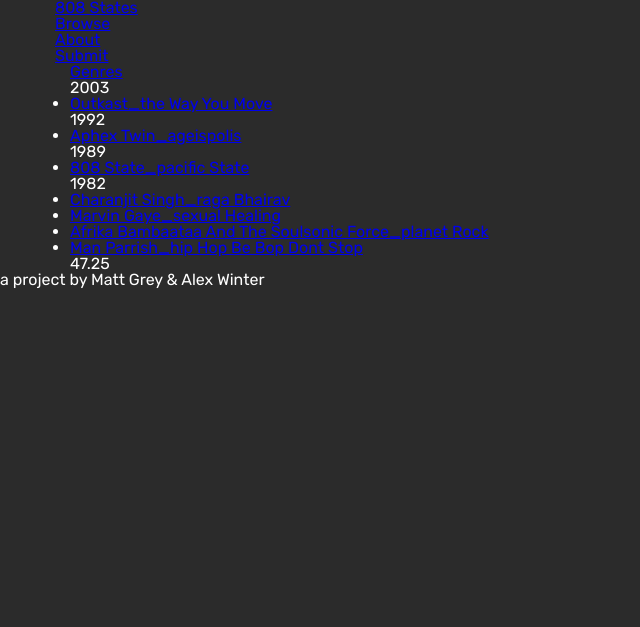
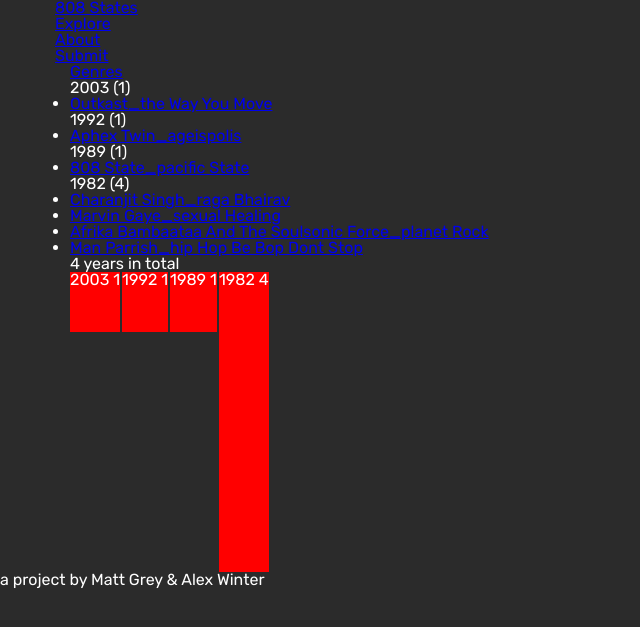
Before and after one commit to 808records/808records.github.io, a Jekyll site: the page built from _pages/years.html, in a window 1280 px wide. Shown: the top 627 px of the page, without its empty margins (0-640 px from the left). Built offline with Jekyll 4.4.1, drawn with Linux system fonts in a browser that asks for light colours.

Commit message:
bar chart logic

```diff
--- a/_config.yml
+++ b/_config.yml
@@ -84,7 +84,7 @@
       permalink: /genres/:title/
 
 navigation:
-  - title: Browse
+  - title: Explore
     url: /
   - title: About
     url: /about
--- a/_layouts/genre.html
+++ b/_layouts/genre.html
@@ -6,6 +6,6 @@
 
 {% capture this_genre %}{{ page.title }}{% endcapture %}
 
-{% for this in site.categories[this_genre] %}
-  <li>{{this.title}}</li>
+{% for genre in site.categories[this_genre] %}
+  <li>{{ genre.track.title }}</li>
 {% endfor %}
--- a/_pages/years.html
+++ b/_pages/years.html
@@ -5,29 +5,32 @@
 
 <a href="/genres">Genres</a>
 
-{% for post in site.posts  %}
-  {% capture this_year %}{{ post.date | date: "%Y" }}{% endcapture %}
-  {% capture next_year %}{{ post.previous.date | date: "%Y" }}{% endcapture %}
-
-  {% if forloop.first %}
-  <h2 id="{{ this_year }}-ref">{{this_year}}</h2>
-  <ul>
-  {% endif %}
-
-    <li><a href="{{ post.url }}">{{ post.title }}</a></li>
-
-  {% if forloop.last %}
-  </ul>
-  {% else %}
-    {% if this_year != next_year %}
+{% assign posts_by_year = site.posts | group_by_exp:"post", "post.date | date: '%Y'"  %}
+{% for year in posts_by_year %}
+  <h3>{{ year.name }} ({{ year.size }})</h3>
+    <ul>
+      {% for post in year.items %}
+        <li><a href="{{ post.url }}">{{ post.title }}</a></li>
+      {% endfor %}
     </ul>
-    <h2 id="{{ next_year }}-ref">{{next_year}}</h2>
-    <ul>
-    {% endif %}
-  {% endif %}
 {% endfor %}
 
-{% assign year_count = 45 %}
-{% assign highest_year_count = 105.0 %}
+{{ posts_by_year.size }} years in total
 
-{{ year_count | times: highest_year_count | divided_by: 100.0 | round: 4 }}
+
+
+
+<div style="height: 300px">
+  {% assign posts_by_year = site.posts | group_by_exp:"post", "post.date | date: '%Y'"  %}
+  {% for year in posts_by_year %}
+
+  {% assign number_of_tracks_in_year = year.size %}
+  {% assign highest_year_count = 4 %}
+  {% capture year_percentage %}{{ number_of_tracks_in_year | times: 10 | divided_by: highest_year_count | times: 10 }}{% endcapture %}
+
+  <div style="float: left; background: red; min-height: 10px; margin-right: 2px; height: {{ year_percentage }}% ">
+    {{ year.name }} {{ year.size }}
+  </div>
+
+  {% endfor %}
+</div>
```
Also changed, not shown: _pages/artists.html (added, +26 -0 lines), _posts/2003-09-23-outkast_the-way-you-move.md (+1 -1 lines).
